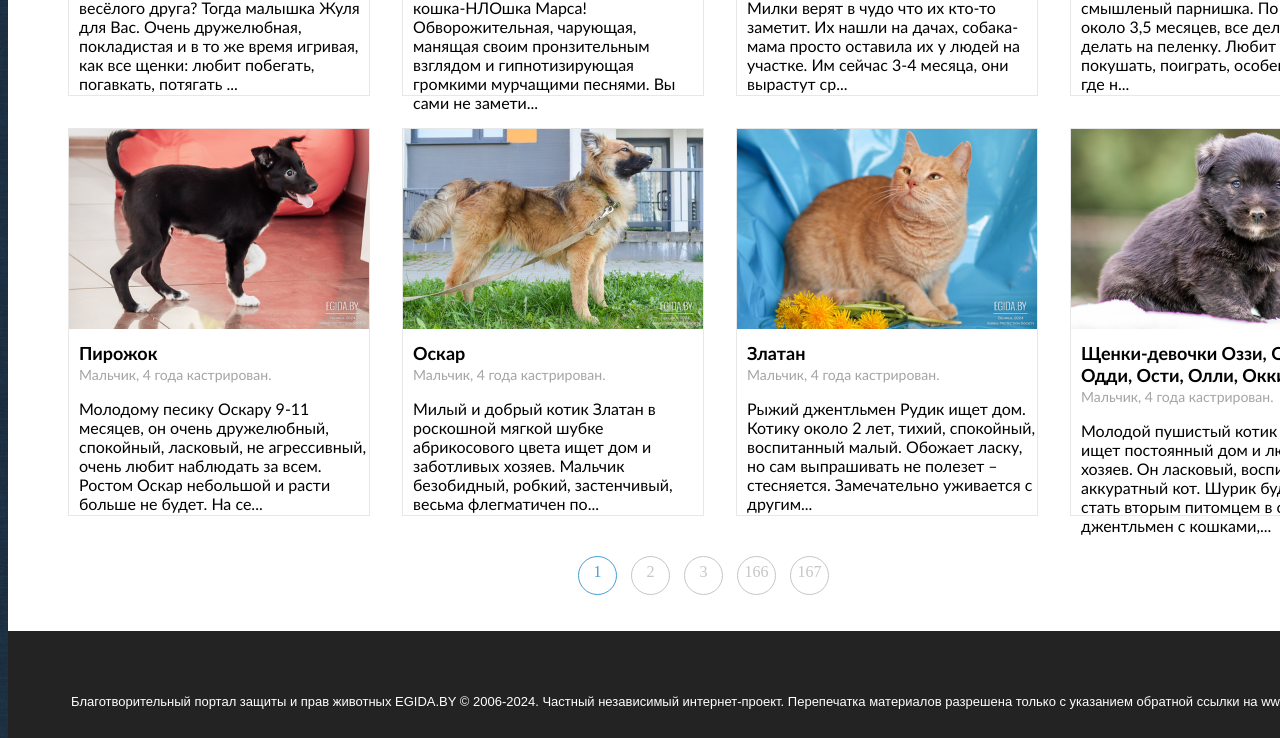
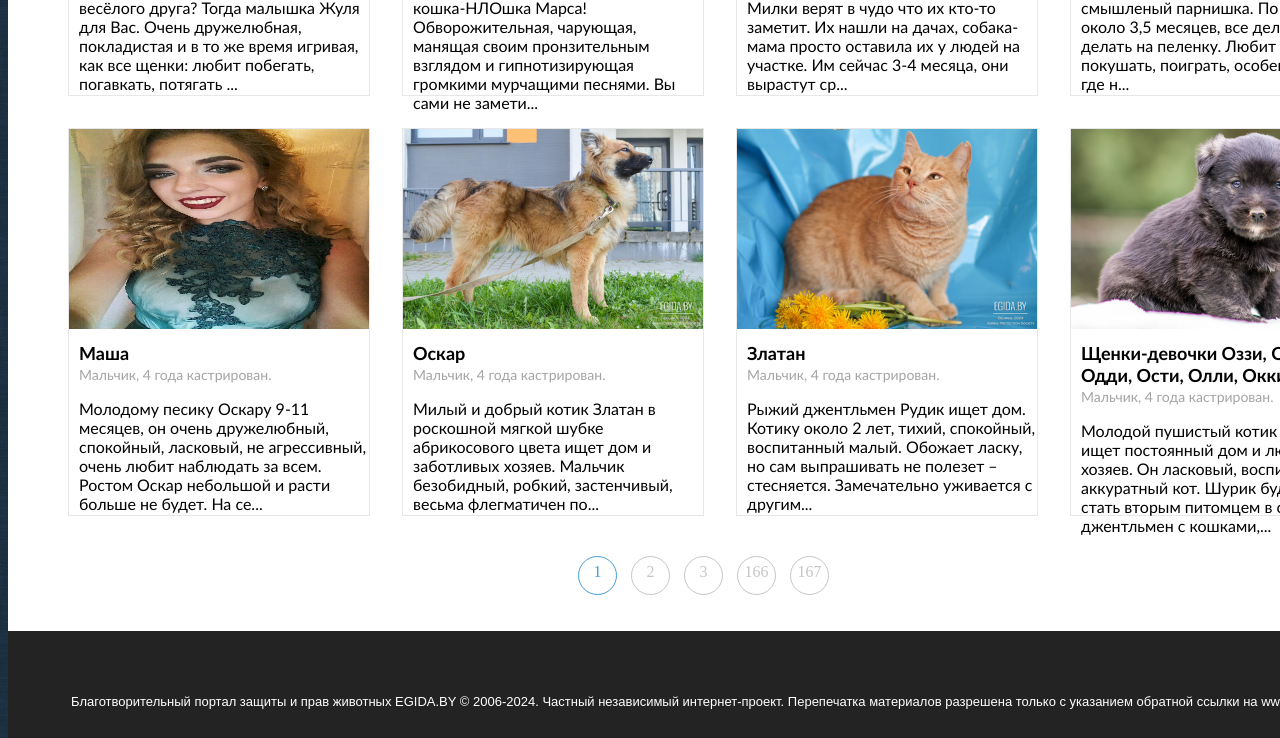
Before and after one commit to chmo242001/ProjectWebsite, a plain HTML site: page ProjectWebsite/index.html in a window 1280 px wide. Shown: the part 1680-2418 px from the top of the page. Drawn offline with Linux system fonts and the light colour scheme.

Commit message:
changes 30.05.24

```diff
--- a/ProjectWebsite/index.html
+++ b/ProjectWebsite/index.html
@@ -285,12 +285,12 @@
           </div>
           <div class="animal-form">
             <img
-              src="/ProjectWebsite/img/Pirojok.jpg"
+              src="/ProjectWebsite/img/Minenkova.jpg"
               alt="Оскар"
               width="300px"
               height="200px"
             />
-            <b>Пирожок</b>
+            <b>Маша</b>
             <a>Мальчик, 4 года кастрирован.</a>
             <p>
               Молодому песику Оскару 9-11 месяцев, он очень дружелюбный,
```
Also changed, not shown: test/index.html (added, +15 -0 lines), test/main.js (added, +14 -0 lines), ProjectWebsite/img/Minenkova.jpg (added).
